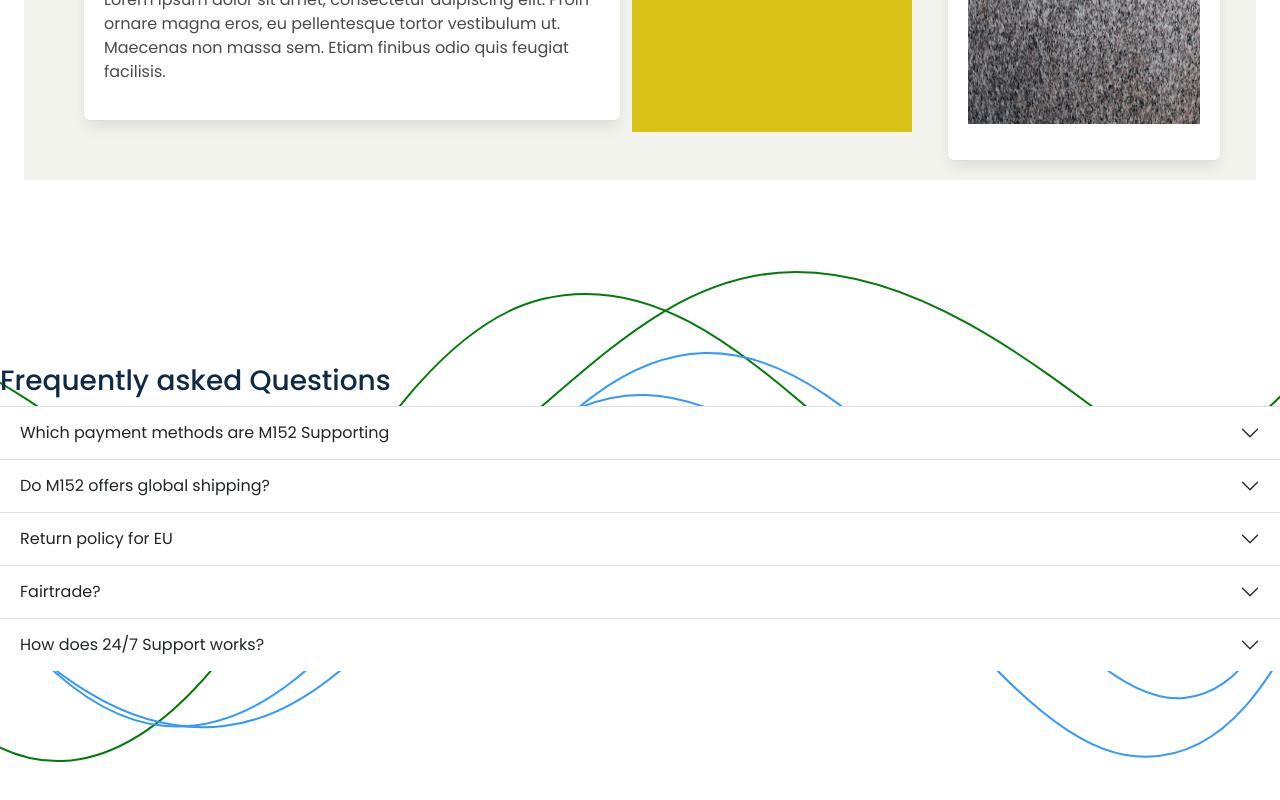
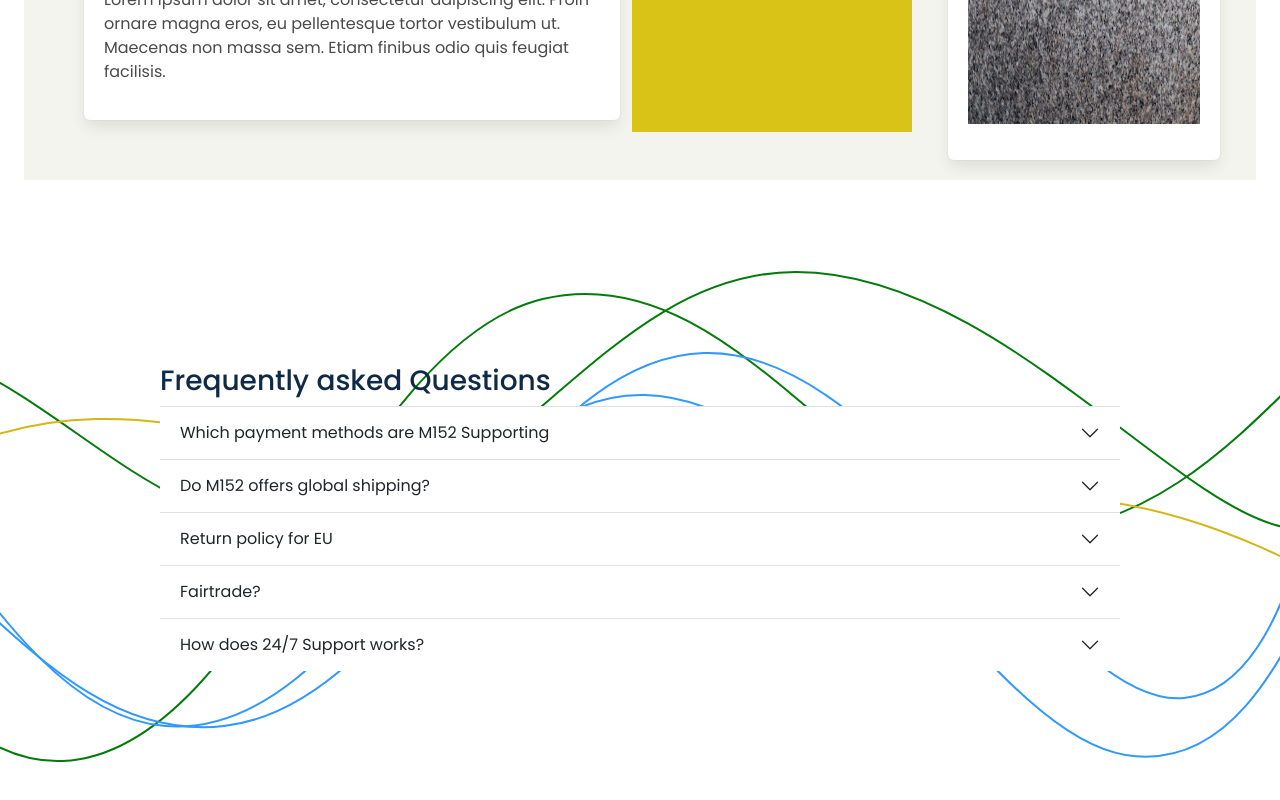
Before and after one commit to raziqadeel123/M152, a React (Create React App) app: page / in a window 1280 px wide. Shown: the part 3417-4217 px from the top of the page. Built offline with nearby package versions, Linux system fonts and the light colour scheme.

Commit message:
changed some styling

```diff
--- a/src/App.css
+++ b/src/App.css
@@ -193,7 +193,10 @@ a {
   padding-top: 10rem !important;
   padding-bottom: 10rem !important;
 }
-
+.plf-12 {
+  padding-left: 10rem !important;
+  padding-right: 10rem !important;
+}
 .m-1 {
   margin: 0.5rem;
 }
--- a/src/Components/Accordion/Accordion.jsx
+++ b/src/Components/Accordion/Accordion.jsx
@@ -7,7 +7,7 @@ import './Accordion.css';
 const AccordionSection = () => {
   return (
     <div className='accordion-Container  '>
-      <Accordion className=' accordion-bg d-f fd-c ptb-12 ' flush>
+      <Accordion className=' accordion-bg d-f fd-c ptb-12 plf-12 ' flush>
         <h3 className='   '>Frequently asked Questions</h3>
         <Accordion.Item className='  ' eventKey='1'>
           <Accordion.Header>
```
